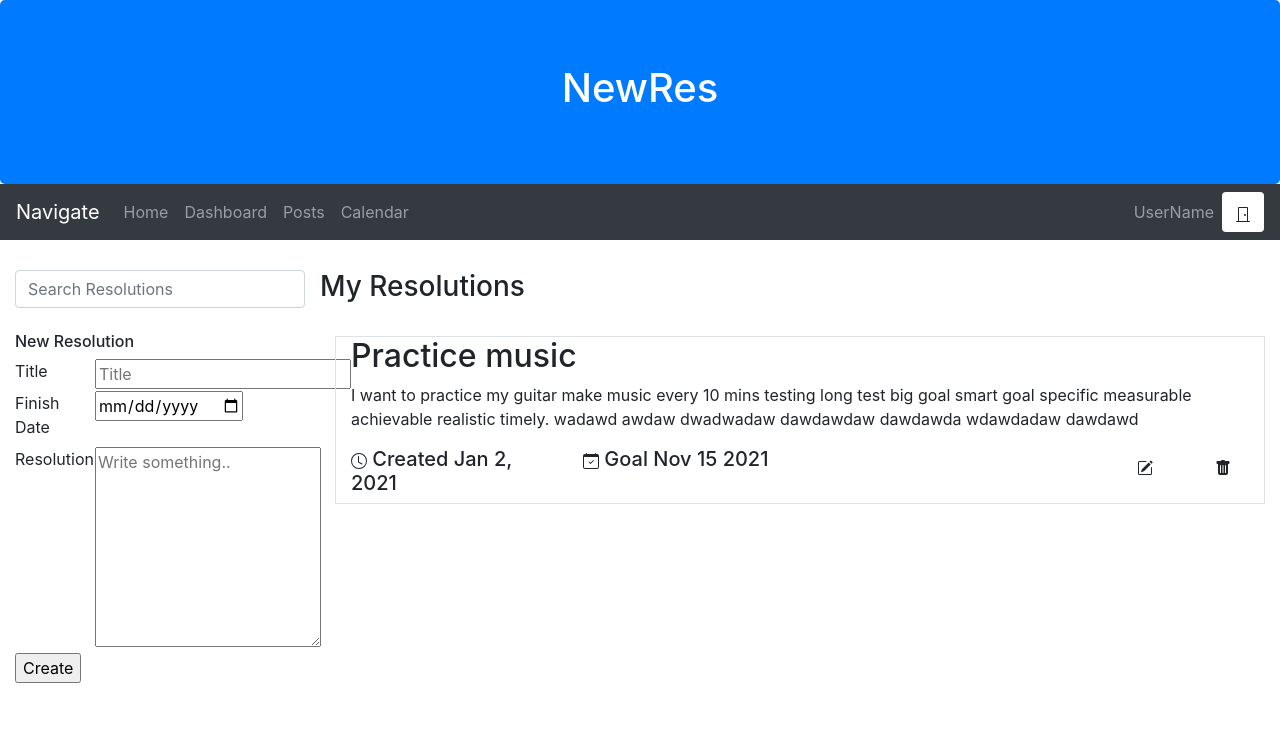
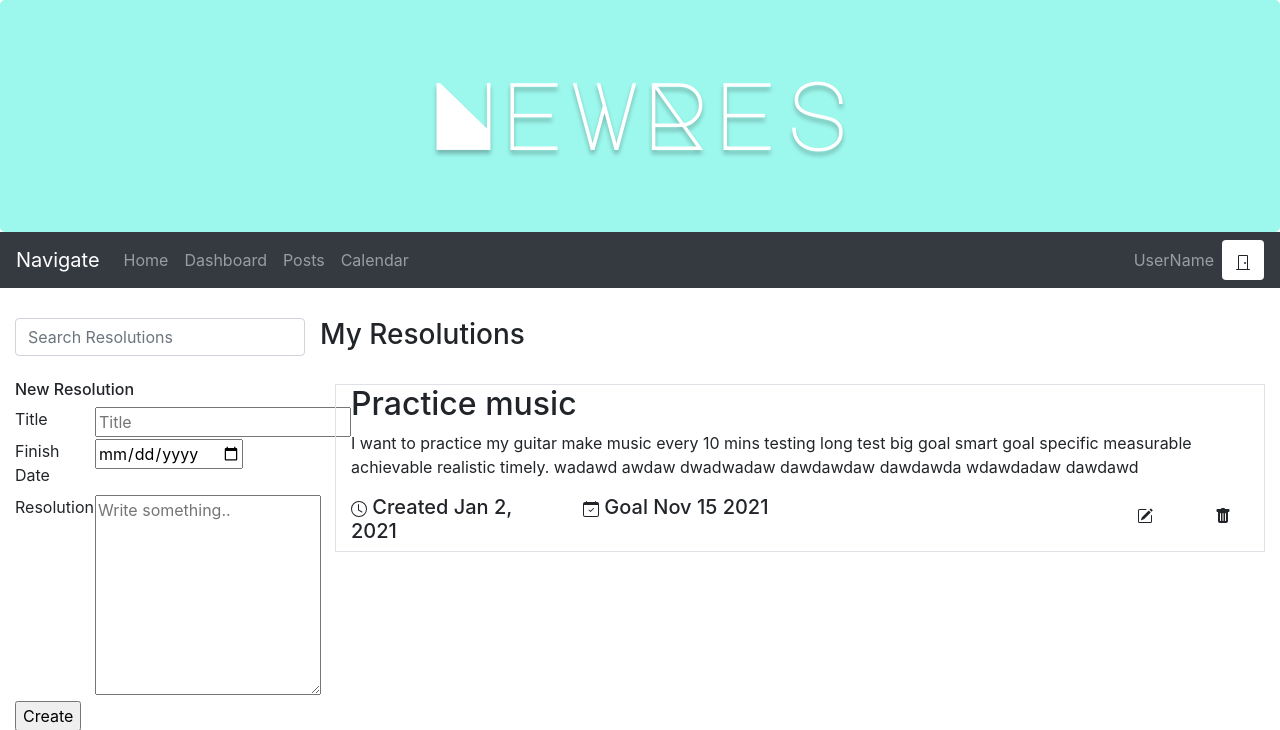
Before and after one commit to parthpandyappp/nuevo-resuelto, a Django app: page /dashboard/ in a window 1280 px wide. Shown: the top 730 px of the page. Run offline with Django 3.2, Linux system fonts and the light colour scheme; some libraries are stand-ins or nearby versions.

Commit message:
update to logo header on dashboard

```diff
--- a/backend/resuelto/static/styles/dashboard.css
+++ b/backend/resuelto/static/styles/dashboard.css
@@ -7,5 +7,13 @@ h5.goalDateInfo{
   }
 .jumbotron {
     margin-bottom:0;
-    /*background-color: #9CF7EC !Important*/;
+    background-color: #9CF7EC !Important;
 }
+
+h1.logo{
+    font-size: 96px;
+    line-height: 96px;
+    font-family: 'Major Mono Display', monospace;
+    text-shadow: 0px 4px 4px rgba(0, 0, 0, 0.25);
+    backdrop-filter: blur(4px);
+}
--- a/backend/resuelto/templates/dashboard.html
+++ b/backend/resuelto/templates/dashboard.html
@@ -5,6 +5,9 @@
 <html>
 <head>
     <title>Dashboard</title>
+    <!--Fonts-->
+    <link rel="preconnect" href="https://fonts.gstatic.com">
+    <link href="https://fonts.googleapis.com/css2?family=Major+Mono+Display&display=swap" rel="stylesheet">
 
 
     <!--libraries for bootstrap -->
@@ -26,7 +29,7 @@
 </head>
 <body>
     <div class="jumbotron bg-primary text-center text-white">
-        <h1>NewRes</h1>
+        <h1 class="logo" style="font-family: 'Major Mono Display', monospace;">NewRes</h1>
 
 
     </div>
```
